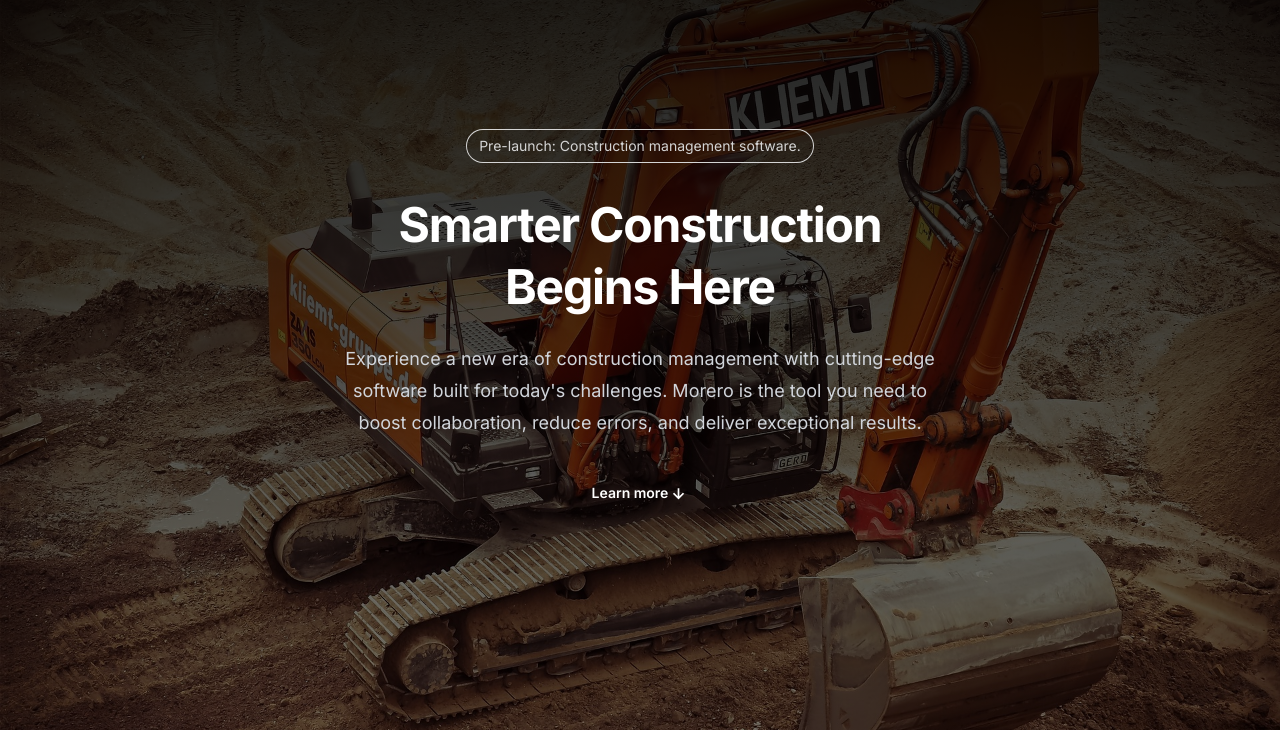
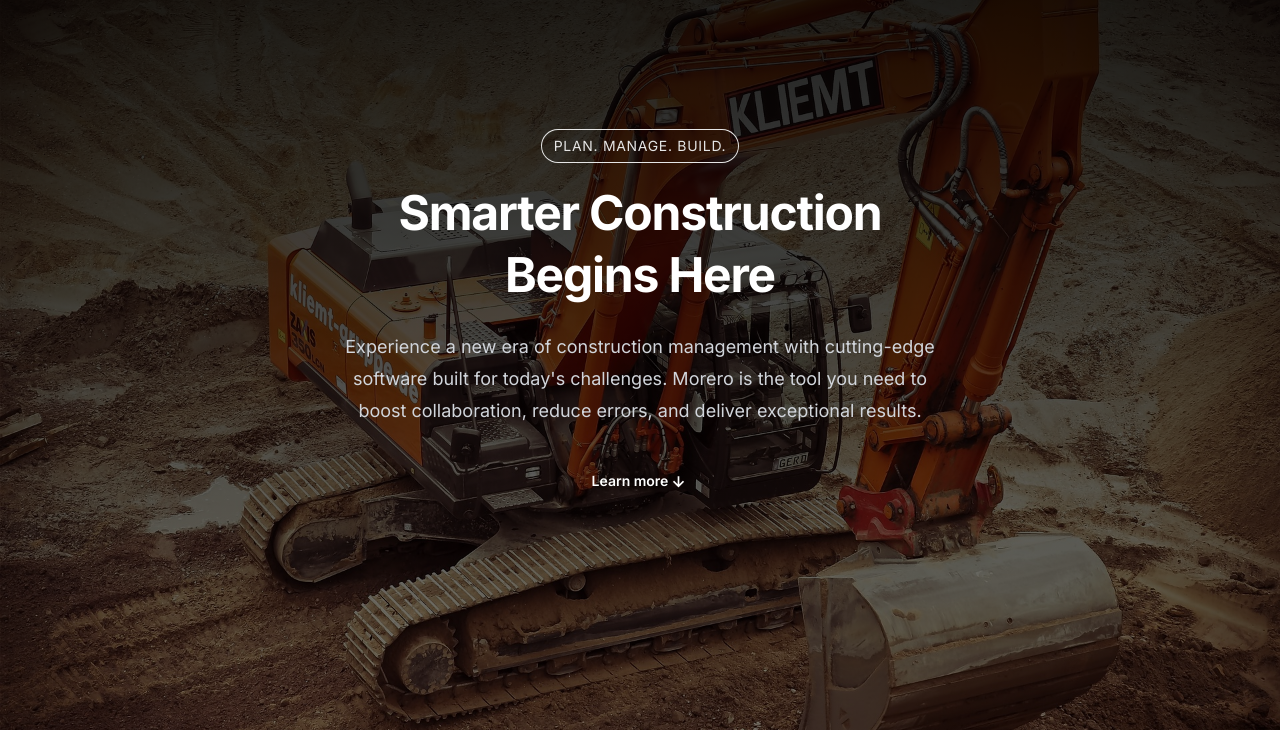
Before and after one commit to Atimscreative/Morero, a website built with Vite: page index.html in a window 1280 px wide. Shown: the part 70-802 px from the top of the page. Built offline with nearby package versions, Linux system fonts and the light colour scheme; files whose address does not match are found by name.

Commit message:
Hero pretext changed

```diff
--- a/index.html
+++ b/index.html
@@ -212,11 +212,11 @@
             <div
               class="mx-auto max-w-2xl py-32 sm:py-32 lg:text-balance xl:py-36"
             >
-              <div class="hidden sm:mb-8 sm:flex sm:justify-center">
+              <div class="hidden sm:mb-5 sm:flex sm:justify-center">
                 <div
-                  class="relative rounded-full px-3 py-1 text-center text-sm leading-6 text-neutral-300 ring-1 ring-neutral-300"
+                  class="relative rounded-full px-3 py-1 text-center text-sm leading-6 tracking-wider text-neutral-200 ring-1 ring-neutral-200"
                 >
-                  Pre-launch: Construction management software.
+                  PLAN. MANAGE. BUILD.
                 </div>
               </div>
               <div class="text-center">
```
